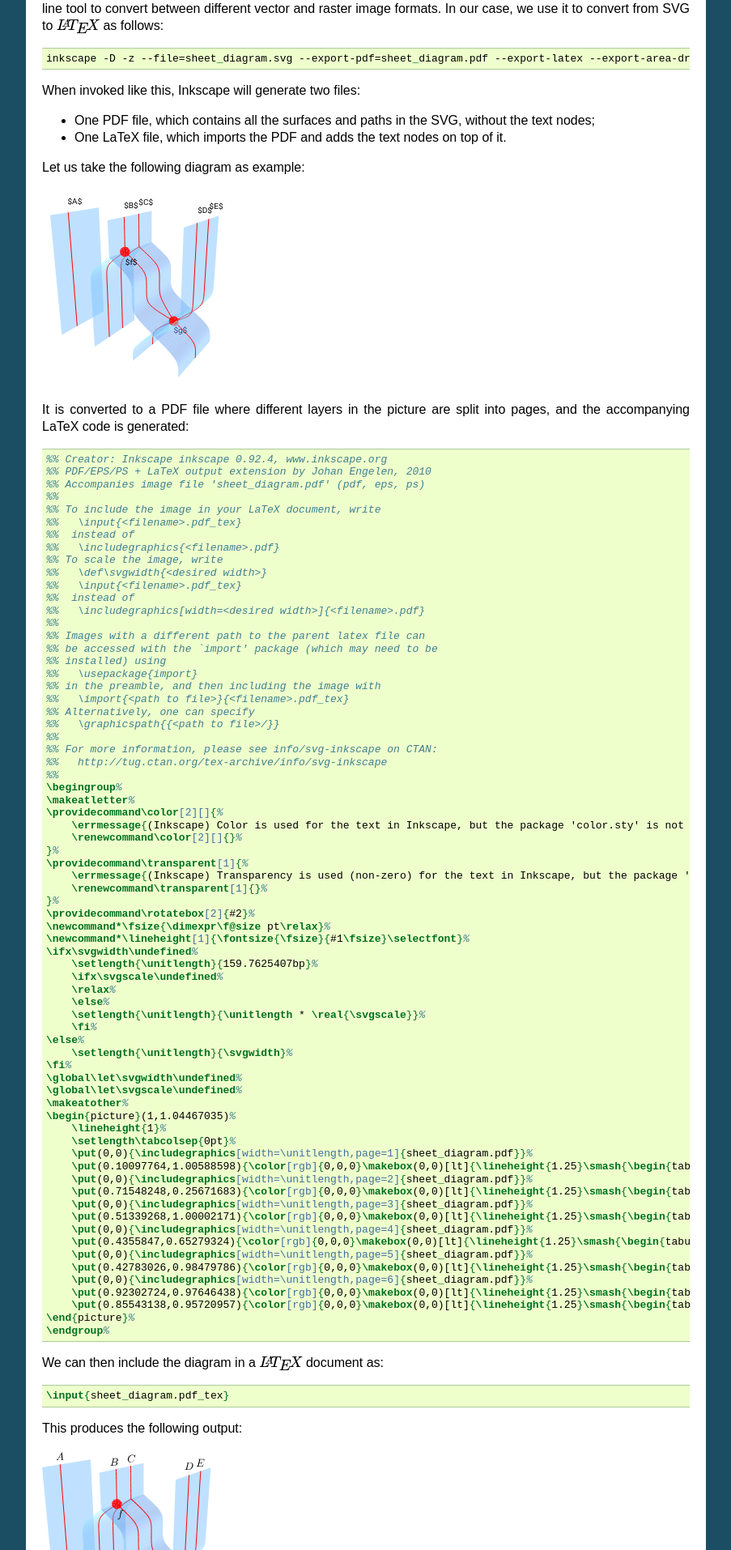
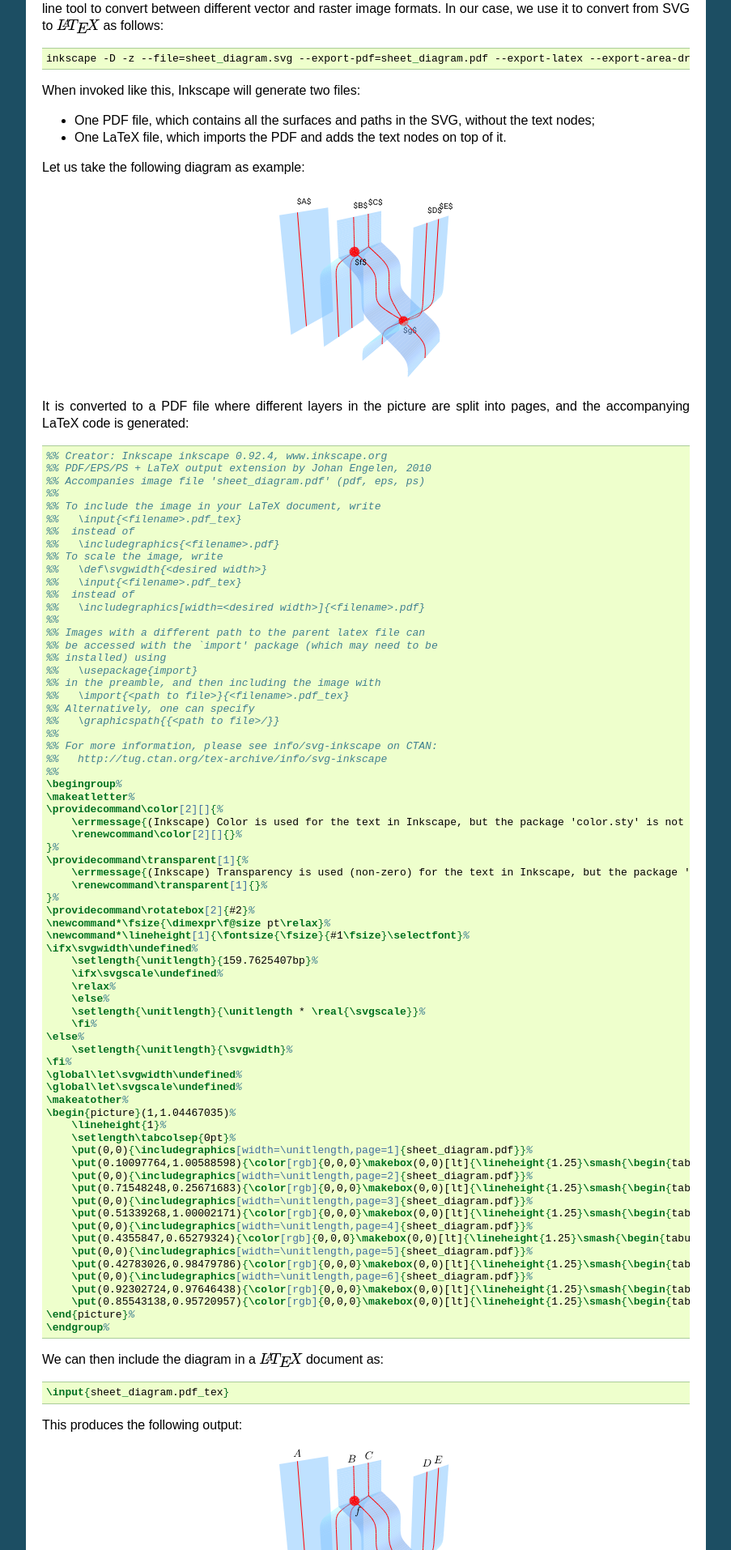
Before and after one commit to wetneb/sheetshow, a Sphinx documentation site: the page built from docs/latex.rst, in a window 1280 px wide. Shown: the part 424-2338 px from the top of the page at 81% size, without its empty margins (198-1101 px from the left). Built offline with Sphinx 7.4.7, drawn with Linux system fonts in a browser that asks for light colours.

Commit message:
Center images in docs

```diff
--- a/docs/latex.rst
+++ b/docs/latex.rst
@@ -33,6 +33,7 @@ When invoked like this, Inkscape will generate two files:
 Let us take the following diagram as example:
 
 .. image:: sheet_diagram_with_labels.svg
+    :align: center
 
 It is converted to a PDF file where different layers in the picture are split into pages, and the accompanying LaTeX code is generated::
 
@@ -114,6 +115,7 @@ We can then include the diagram in a :math:`\LaTeX` document as::
 This produces the following output:
 
 .. image:: latex_output.svg
+    :align: center
 
 
 Automation
```
